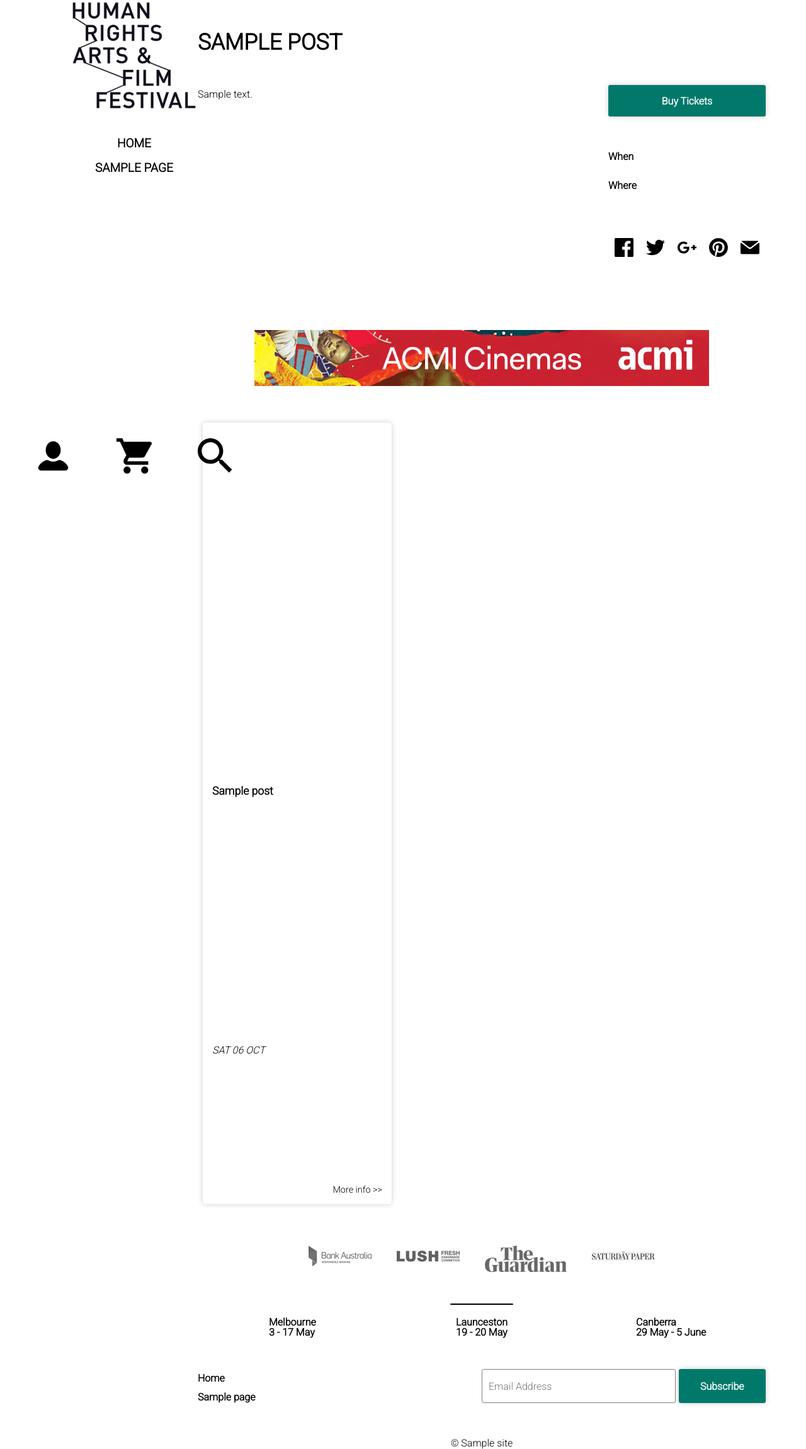
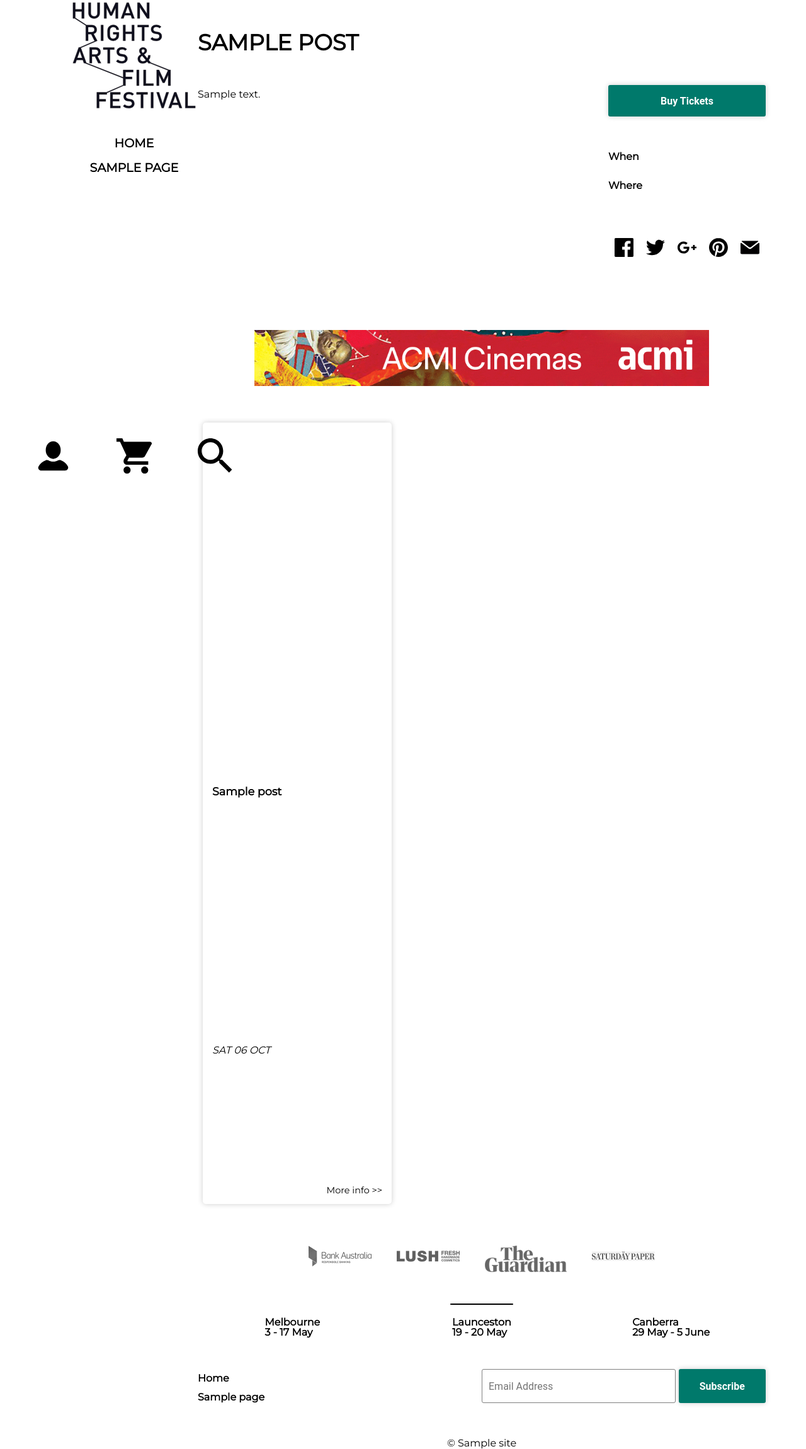
Before and after one commit to rqmok/wordpress_wp-content, a WordPress theme: template themes/hraff/index.php in a window 1280 px wide. Shown: the part 32-2333 px from the top of the page at 63% size. Run offline with PHP 8.4 and a stand-in for WordPress, Linux system fonts and the light colour scheme; the site name, menu and one post (Sample post) are stand-ins, and other content is empty.

Commit message:
hraff: Change font to Montserrat.

```diff
--- a/themes/hraff/header.php
+++ b/themes/hraff/header.php
@@ -4,7 +4,7 @@
     <meta http-equiv="X-UA-Compatible" content="IE=edge">
     <title><?php wp_title('-', true, 'right'); bloginfo('name'); ?></title>
     <meta name="viewport" content="width=device-width, initial-scale=1">
-    <link href="https://fonts.googleapis.com/css?family=Roboto:300" rel="stylesheet">
+    <link href="https://fonts.googleapis.com/css?family=Montserrat" rel="stylesheet">
     <link rel="stylesheet" type="text/css" media="screen" href="<?php echo get_stylesheet_uri(); ?>" />
     <?php wp_head(); ?>
 </head>
--- a/themes/hraff/style.css
+++ b/themes/hraff/style.css
@@ -129,7 +129,7 @@ BEGIN THEME STYLES
 body {
     height: 100vh;
     width: 100vw;
-    font-family: 'Roboto', sans-serif;
+    font-family: 'Montserrat', sans-serif;
 }
 
 section {
```
